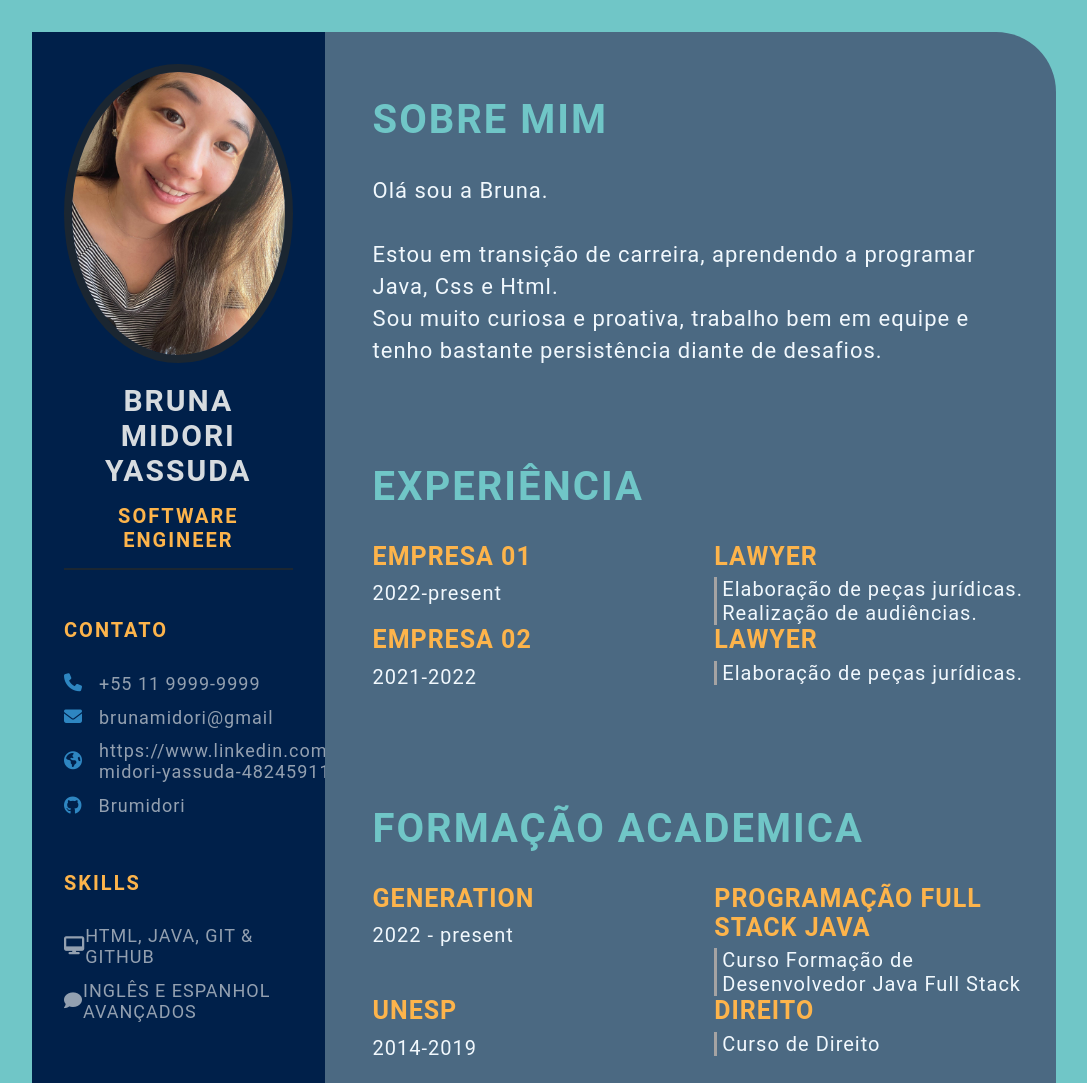
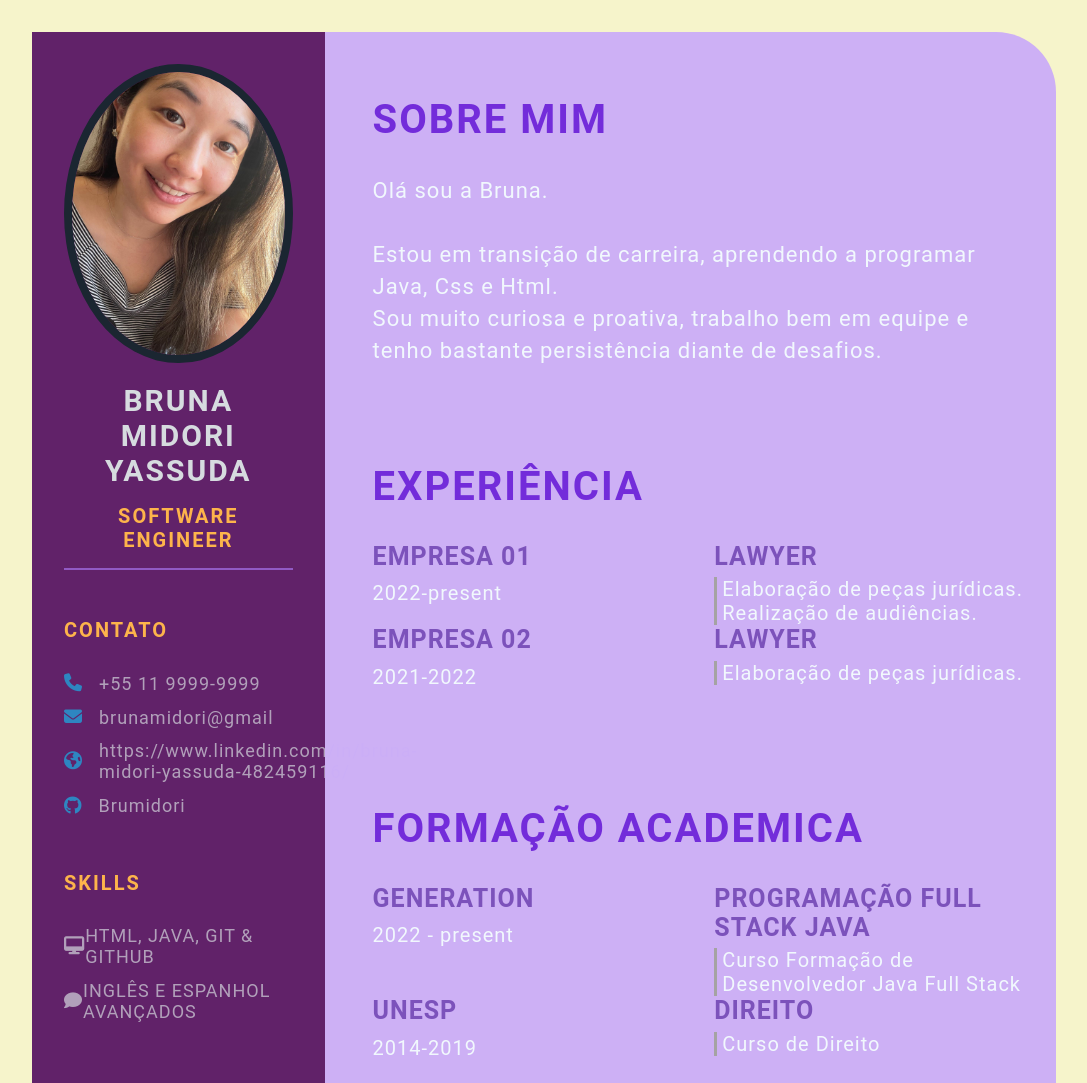
Before and after one commit to Brumidori/JornadaDev-EBAC, a plain HTML site: page index.html in a window 1280 px wide. Shown: the top 1083 px of the page, without its empty margins (96-1183 px from the left). Drawn offline with Linux system fonts and the light colour scheme.

Commit message:
changing colors

```diff
--- a/style.css
+++ b/style.css
@@ -7,7 +7,7 @@
 }
 
 body {
-    background-color: #70c6c7;
+    background-color: #f3efb4ae;
 }
 
 .resume-contents {
@@ -21,13 +21,13 @@ body {
 .left-section {
     grid-column: span 2;
     height: 100%;
-    background-color: #00204A;
+    background-color: #612269fe;;
 }
 
 .right-section {
     grid-column: span 5;
     height: 100%;
-    background-color: #4B6982;
+    background-color: #caaafae8;
     border-radius: 0px 60px 0px 0px;
 }
 
@@ -37,7 +37,7 @@ body {
 
 .profile {
     width: 100%;
-    border-bottom: 2px solid #1B2631;
+    border-bottom: 2px solid #a875efae;
 }
 
 .profile .profile-image {
@@ -135,7 +135,7 @@ body {
 }
 
 .right-title {
-    color: #70C6C7;
+    color: #691fd7e8;
     font-size: 40px;
     letter-spacing: 2px;
     text-transform: uppercase;
@@ -148,7 +148,7 @@ body {
 }
 
 .right-title-about {
-    color: #70C6C7;
+    color: #691fd7e8;
     font-size: 40px;
     letter-spacing: 2px;
     text-transform: uppercase;
@@ -189,7 +189,7 @@ body {
     font-weight: bold;
     text-transform: uppercase;
     letter-spacing: 1px;
-    color: #FDB44B;
+    color: #774db7f2;
     padding-bottom: .4rem;
 }
 
@@ -209,7 +209,7 @@ body {
     font-weight: bold;
     text-transform: uppercase;
     letter-spacing: 1px;
-    color: #FDB44B;
+    color: #774db7f2;
     padding-bottom: .4rem;
 }
 
```
